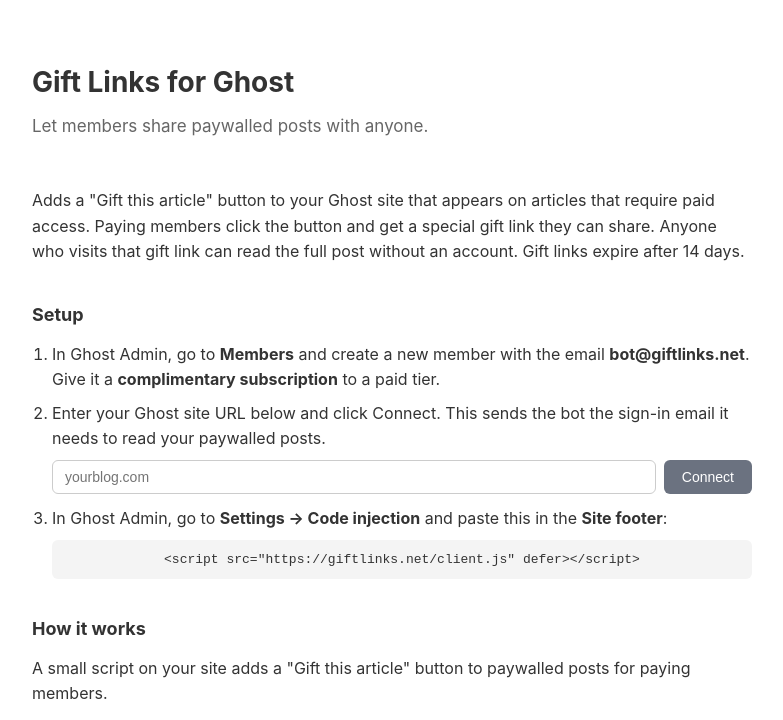
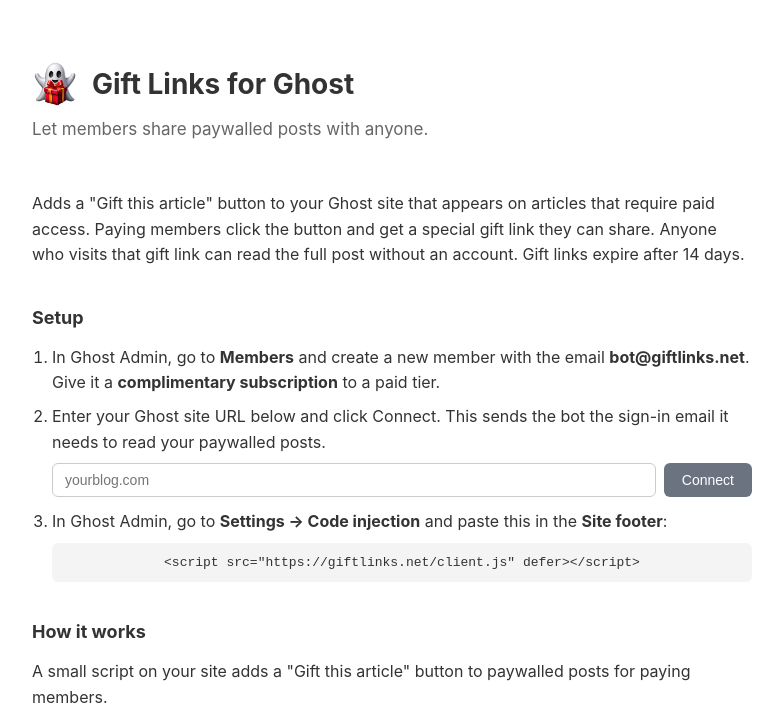
Before and after one commit to elidickinson/gift-links-for-ghost, a website: page client/landing.html in a window 1280 px wide. Shown: the top 720 px of the page, without its empty margins (248-1031 px from the left). Drawn offline with Linux system fonts and the light colour scheme.

Commit message:
Add AGPL-3.0 license, landing page icon/FAQ updates, README styling, gift banner copy tweak

```diff
--- a/client/landing.html
+++ b/client/landing.html
@@ -11,7 +11,7 @@
   * { margin: 0; padding: 0; box-sizing: border-box; }
   body { font-family: -apple-system, system-ui, sans-serif; color: #333; line-height: 1.6; }
   main { max-width: 760px; margin: 0 auto; padding: 60px 20px; }
-  h1 { font-size: 28px; margin-bottom: 8px; }
+  h1 { font-size: 28px; margin-bottom: 8px; display: flex; align-items: center; gap: 12px; }
   .tagline { font-size: 17px; color: #666; margin-bottom: 48px; }
   h2 { font-size: 18px; margin: 36px 0 12px; }
   p { margin-bottom: 12px; }
@@ -45,7 +45,10 @@
 <body>
 <main>
 
-<h1>Gift Links for Ghost</h1>
+<h1>
+    <img src="/apple-touch-icon.png" alt="" style="max-width:48px; border-radius:4px;">
+    Gift Links for Ghost
+</h1>
 <p class="tagline">Let members share paywalled posts with anyone.</p>
 
 <p>Adds a "Gift this article" button to your Ghost site that appears on articles that require paid access. Paying members click the button and get a special gift link they can share. Anyone who visits that gift link can read the full post without an account. Gift links expire after 14 days.</p>
@@ -100,11 +103,13 @@
 <div class="faq">
 <h2>FAQ</h2>
 <p><strong>What does it cost?</strong> The service is free. It's very inexpensive to host. Maybe there will be a Pro version some day, but the basic app will stay free.</p>
+<p><strong>Is the source code available?</strong> Not yet. Soon!</p>
 <p><strong>Does the bot have admin access?</strong> No. The bot is a regular comped member. It can only read content a paid subscriber would see.</p>
 <p><strong>What happens when a gift link expires?</strong> The visitor sees the normal paywalled post with a message the gift link is expired. Nothing breaks.</p>
 <p><strong>Can a gift link be shared with multiple people?</strong> Yes. A single link works for anyone who opens it for an unlimited number of clicks, until it expires after 14 days.</p>
 <p><strong>Can I limit how many times a gift link can be used?</strong> Not yet.</p>
 <p><strong>How do I uninstall?</strong> Remove the code injection line and delete the bot member from Ghost Admin.</p>
+<p><strong>Are you doing something sneaky with my content/data?</strong> No. See the <a href="/privacy">privacy policy</a>.</p>
 <p><strong>More questions?</strong> Email me <a href="mailto:eli@elidickinson.com">eli@elidickinson.com</a> or find me on Bluesky <a href="https://bsky.app/profile/eli.pizza">@eli.pizza</a></p>
 </div>
 
--- a/package.json
+++ b/package.json
@@ -1,6 +1,7 @@
 {
   "name": "giftlinks",
   "private": true,
+  "license": "AGPL-3.0-only",
   "type": "module",
   "scripts": {
     "setup": "scripts/dev-setup.sh",
--- a/public/client.js
+++ b/public/client.js
@@ -18,7 +18,7 @@
     expired_text: 'This gift link has expired.',
     error_text: 'Something went wrong. Please try again.',
     created_text: 'Gift link created! Copy it below, or just share this page\u2019s URL.',
-    gift_banner: 'You\u2019re accessing a gift link. <a href="#/portal/signup">Subscribe</a> to get full access.',
+    gift_banner: 'This post was gifted to you by a paying member. <a href="#/portal/signup">Subscribe</a> for full access to the site.',
     copy_text: 'Copy',
     copied_text: 'Copied!',
   };
--- a/src/router.js
+++ b/src/router.js
@@ -56,6 +56,7 @@
   }
 
   if (url.pathname.startsWith('/.') || url.pathname.startsWith('/wp-')) {
+    // Send annoying bots to the tarpit to waste their time. Childish, I know...
     return Response.redirect(`https://tarpit.esd.workers.dev${url.pathname}`);
   }
 
```
Also changed, not shown: README.md, 1 other file.
